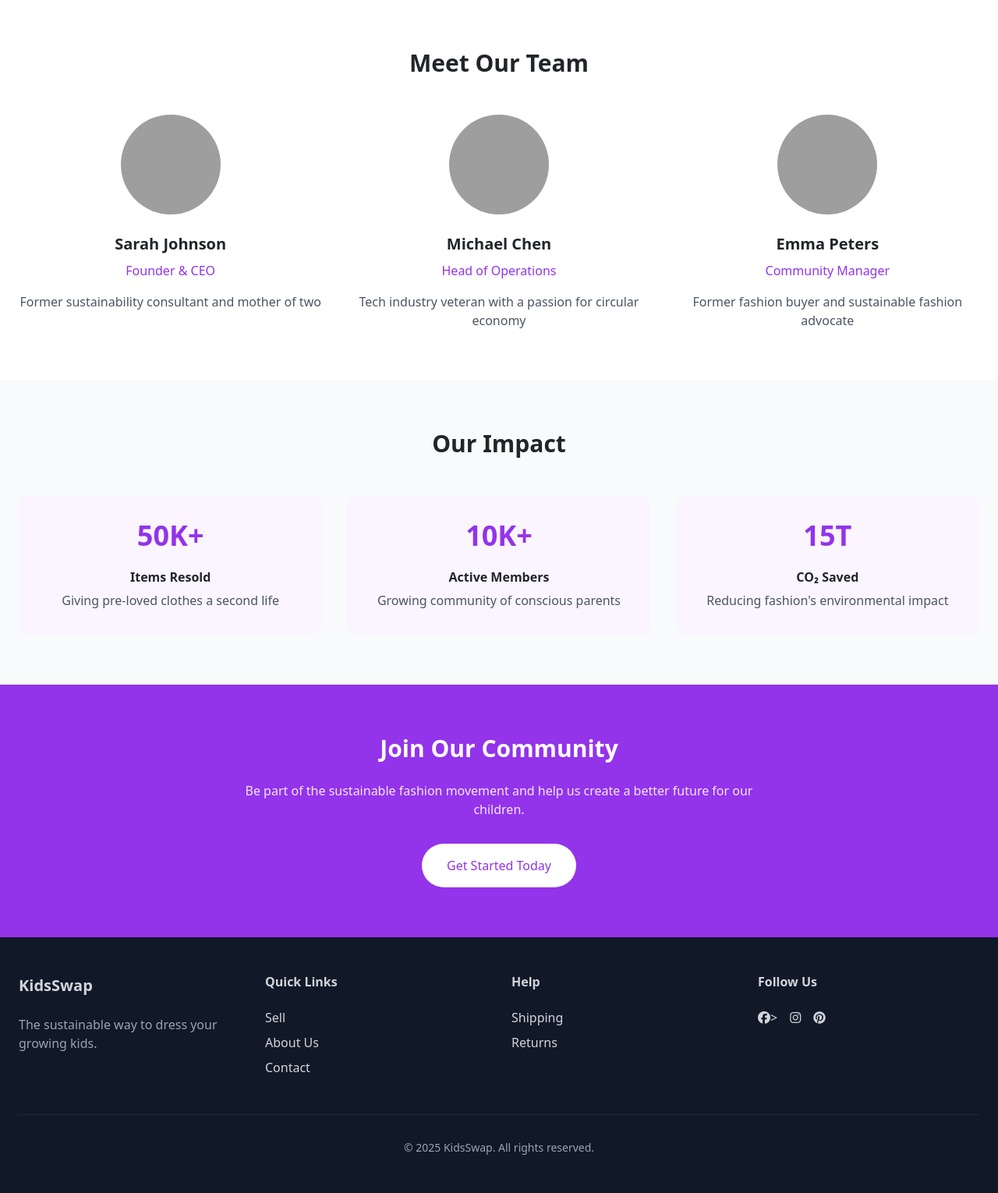
After one commit to estii20/clothing_app, a Django app: page /about/ in a window 1280 px wide. The commit adds this page. Shown: the part 885-2415 px from the top of the page at 78% size. Run offline with Django 5.2, Linux system fonts and the light colour scheme; some libraries are stand-ins or nearby versions; grey boxes are pictures that could not be loaded.

Commit message:
Add about.html

```diff
--- /dev/null
+++ b/marketplace/templates/marketplace/about.html
@@ -0,0 +1,103 @@
+{% extends 'base.html' %}
+{% load static %}
+
+{% block content %}
+<!-- About Hero Section -->
+<section id="about-hero" class="pt-20 bg-purple-50">
+    <div class="container mx-auto px-4 py-16">
+        <div class="text-center max-w-3xl mx-auto">
+            <h1 class="text-4xl md:text-5xl font-bold mb-6">Our Story</h1>
+            <p class="text-gray-600 text-lg mb-8">We're making sustainable fashion accessible for growing families while building a community of conscious consumers.</p>
+        </div>
+    </div>
+</section>
+
+<!-- Mission Section -->
+    <section id="mission" class="py-16">
+        <div class="container mx-auto px-4">
+            <div class="flex flex-wrap items-center gap-12">
+                <div class="w-full lg:w-1/2">
+                    <img class="rounded-2xl" src="https://storage.googleapis.com/uxpilot-auth.appspot.com/mission-image.jpg" alt="sustainable fashion concept with recycled clothes and happy families" >
+                </div>
+                <div class="w-full lg:w-5/12">
+                    <h2 class="text-3xl font-bold mb-6">Our Mission</h2>
+                    <p class="text-gray-600 mb-6">Founded in 2023, KidsSwap was born from a simple observation: kids grow fast, but their clothes still have lots of life left in them. We created a platform where parents can easily buy and sell pre-loved children's clothing, reducing waste and making quality clothing more affordable.</p>
+                    <ul class="space-y-4">
+                        <li class="flex items-center gap-3">
+                            <i class="fa-solid fa-check text-purple-600"></i>
+                            <span>Promoting sustainable fashion choices</span>
+                        </li>
+                        <li class="flex items-center gap-3">
+                            <i class="fa-solid fa-check text-purple-600"></i>
+                            <span>Building a community of conscious parents</span>
+                        </li>
+                        <li class="flex items-center gap-3">
+                            <i class="fa-solid fa-check text-purple-600"></i>
+                            <span>Making quality clothing accessible to all</span>
+                        </li>
+                    </ul>
+                </div>
+            </div>
+        </div>
+    </section>
+
+    <!-- Team Section -->
+    <section id="team" class="py-16 bg-white">
+        <div class="container mx-auto px-4">
+            <h2 class="text-3xl font-bold mb-12 text-center">Meet Our Team</h2>
+            <div class="grid grid-cols-1 md:grid-cols-3 gap-8">
+                <div id="team-member-1" class="text-center">
+                    <img src="https://storage.googleapis.com/uxpilot-auth.appspot.com/avatars/avatar-1.jpg" alt="Sarah Johnson" class="w-32 h-32 rounded-full mx-auto mb-4">
+                    <h3 class="font-semibold text-xl mb-2">Sarah Johnson</h3>
+                    <p class="text-purple-600 mb-3">Founder & CEO</p>
+                    <p class="text-gray-600">Former sustainability consultant and mother of two</p>
+                </div>
+                <div id="team-member-2" class="text-center">
+                    <img src="https://storage.googleapis.com/uxpilot-auth.appspot.com/avatars/avatar-2.jpg" alt="Michael Chen" class="w-32 h-32 rounded-full mx-auto mb-4">
+                    <h3 class="font-semibold text-xl mb-2">Michael Chen</h3>
+                    <p class="text-purple-600 mb-3">Head of Operations</p>
+                    <p class="text-gray-600">Tech industry veteran with a passion for circular economy</p>
+                </div>
+                <div id="team-member-3" class="text-center">
+                    <img src="https://storage.googleapis.com/uxpilot-auth.appspot.com/avatars/avatar-5.jpg" alt="Emma Peters" class="w-32 h-32 rounded-full mx-auto mb-4">
+                    <h3 class="font-semibold text-xl mb-2">Emma Peters</h3>
+                    <p class="text-purple-600 mb-3">Community Manager</p>
+                    <p class="text-gray-600">Former fashion buyer and sustainable fashion advocate</p>
+                </div>
+            </div>
+        </div>
+    </section>
+
+    <!-- Impact Section -->
+    <section id="impact" class="py-16">
+        <div class="container mx-auto px-4">
+            <h2 class="text-3xl font-bold mb-12 text-center">Our Impact</h2>
+            <div class="grid grid-cols-1 md:grid-cols-3 gap-8">
+                <div id="impact-1" class="bg-purple-50 rounded-xl p-8 text-center">
+                    <div class="text-4xl font-bold text-purple-600 mb-4">50K+</div>
+                    <h3 class="font-semibold mb-2">Items Resold</h3>
+                    <p class="text-gray-600">Giving pre-loved clothes a second life</p>
+                </div>
+                <div id="impact-2" class="bg-purple-50 rounded-xl p-8 text-center">
+                    <div class="text-4xl font-bold text-purple-600 mb-4">10K+</div>
+                    <h3 class="font-semibold mb-2">Active Members</h3>
+                    <p class="text-gray-600">Growing community of conscious parents</p>
+                </div>
+                <div id="impact-3" class="bg-purple-50 rounded-xl p-8 text-center">
+                    <div class="text-4xl font-bold text-purple-600 mb-4">15T</div>
+                    <h3 class="font-semibold mb-2">CO₂ Saved</h3>
+                    <p class="text-gray-600">Reducing fashion's environmental impact</p>
+                </div>
+            </div>
+        </div>
+    </section>
+
+    <!-- Join Section -->
+    <section id="join-community" class="py-16 bg-purple-600">
+        <div class="container mx-auto px-4 text-center">
+            <h2 class="text-3xl font-bold mb-6 text-white">Join Our Community</h2>
+            <p class="text-purple-100 mb-8 max-w-2xl mx-auto">Be part of the sustainable fashion movement and help us create a better future for our children.</p>
+            <button class="bg-white text-purple-600 px-8 py-3 rounded-full hover:bg-gray-100">Get Started Today</button>
+        </div>
+    </section>
+{% endblock %}
--- a/marketplace/urls.py
+++ b/marketplace/urls.py
@@ -16,4 +16,5 @@ urlpatterns = [
     path('shipping-address/', views.add_shipping_address, name='add_shipping_address'),
     path('wishlist/', views.wishlist_view, name='wishlist'),
     path('wishlist/toggle/<int:item_id>/', views.toggle_wishlist, name='toggle_wishlist'),
+    path('about/', views.about_view, name='about'),
 ]
--- a/marketplace/views.py
+++ b/marketplace/views.py
@@ -278,3 +278,7 @@ def toggle_wishlist(request, item_id):
         wishlist_item.delete()
         return JsonResponse({'status': 'removed'})
     return JsonResponse({'status': 'added'})
+
+
+def about_view(request):
+    return render(request, 'marketplace/about.html')
--- a/templates/base.html
+++ b/templates/base.html
@@ -36,7 +36,7 @@
                     <a href="/" class="text-2xl font-bold text-purple-600">KidsSwap</a>
                     <nav class="hidden md:flex space-x-8">
                         <a href="{% url 'create_clothing_item' %}" class="text-gray-600 hover:text-purple-600">Sell</a>
-                        <a href="about.html" class="text-gray-600 hover:text-purple-600">About</a>
+                        <a href="{% url 'about' %}" class="text-gray-600 hover:text-purple-600">About</a>
                         {% if user.is_authenticated %}
                         <form action="{% url 'logout' %}" method="post" class="inline">
                         {% csrf_token %}
```
